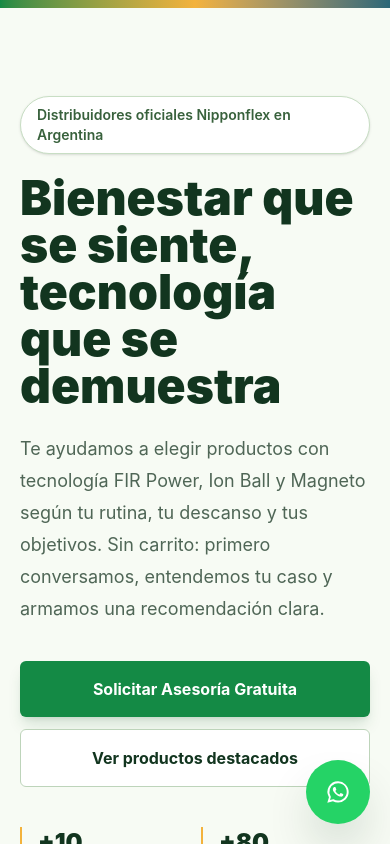
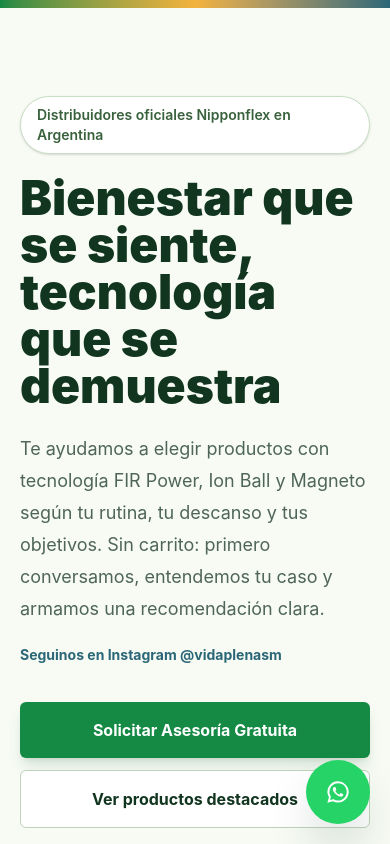
Before and after one commit to matiasvengas12-spec/nipponflex-web, a React (Vite) app: page / in a window 390 px wide. Shown: the top 844 px of the page. Built offline with nearby package versions, Linux system fonts and the light colour scheme.

Commit message:
Add Instagram reference section

```diff
--- a/src/components/landing/HeroSection.jsx
+++ b/src/components/landing/HeroSection.jsx
@@ -1,4 +1,8 @@
-import { buildWhatsAppUrl } from '../../config/contact'
+import {
+  INSTAGRAM_HANDLE,
+  INSTAGRAM_URL,
+  buildWhatsAppUrl,
+} from '../../config/contact'
 
 function HeroSection() {
   return (
@@ -18,6 +22,15 @@ function HeroSection() {
             primero conversamos, entendemos tu caso y armamos una recomendación
             clara.
           </p>
+
+          <a
+            href={INSTAGRAM_URL}
+            target="_blank"
+            rel="noopener noreferrer"
+            className="mt-5 inline-flex text-sm font-bold text-[#2b6777] transition hover:text-[#148a45] focus:outline-none focus:ring-4 focus:ring-[#d9ebd6]"
+          >
+            Seguinos en Instagram {INSTAGRAM_HANDLE}
+          </a>
 
           <div className="mt-9 flex flex-col gap-3 sm:flex-row">
             <a
--- /dev/null
+++ b/src/components/landing/InstagramSection.jsx
@@ -0,0 +1,43 @@
+import { INSTAGRAM_HANDLE, INSTAGRAM_URL } from '../../config/contact'
+
+function InstagramSection() {
+  return (
+    <section className="bg-[#f7fbf4] px-5 py-16 sm:px-8 lg:px-10">
+      <div className="mx-auto grid max-w-7xl items-center gap-8 border-y border-[#dbe6d8] py-12 lg:grid-cols-[0.9fr_1.1fr]">
+        <div>
+          <p className="text-sm font-black uppercase tracking-normal text-[#2b6777]">
+            Comunidad activa
+          </p>
+          <h2 className="mt-3 text-4xl font-black leading-tight text-[#12351f] sm:text-5xl">
+            Seguinos en Instagram para ver productos, rutinas y novedades
+          </h2>
+        </div>
+
+        <div className="rounded-lg border border-[#dbe6d8] bg-white p-6 shadow-sm">
+          <div className="flex flex-col gap-5 sm:flex-row sm:items-center sm:justify-between">
+            <div>
+              <p className="text-lg font-black text-[#12351f]">
+                {INSTAGRAM_HANDLE}
+              </p>
+              <p className="mt-2 max-w-xl text-base leading-7 text-[#5f7165]">
+                Este va a ser el canal de referencia para mostrar contenido,
+                generar confianza y levantar nuevos clientes interesados en
+                bienestar Nipponflex.
+              </p>
+            </div>
+            <a
+              href={INSTAGRAM_URL}
+              target="_blank"
+              rel="noopener noreferrer"
+              className="inline-flex shrink-0 items-center justify-center rounded-md bg-[#2b6777] px-5 py-3 text-sm font-bold text-white transition hover:bg-[#225261] focus:outline-none focus:ring-4 focus:ring-[#b9d9df]"
+            >
+              Ver Instagram
+            </a>
+          </div>
+        </div>
+      </div>
+    </section>
+  )
+}
+
+export default InstagramSection
--- a/src/components/landing/LandingPage.jsx
+++ b/src/components/landing/LandingPage.jsx
@@ -1,5 +1,6 @@
 import FloatingWhatsApp from './FloatingWhatsApp'
 import HeroSection from './HeroSection'
+import InstagramSection from './InstagramSection'
 import ProductCatalog from './ProductCatalog'
 
 function LandingPage() {
@@ -7,6 +8,7 @@ function LandingPage() {
     <main>
       <HeroSection />
       <ProductCatalog />
+      <InstagramSection />
       <FloatingWhatsApp />
     </main>
   )
--- a/src/config/contact.js
+++ b/src/config/contact.js
@@ -1,4 +1,6 @@
 export const WHATSAPP_PHONE = '5491144342188'
+export const INSTAGRAM_URL = 'https://www.instagram.com/vidaplenasm/'
+export const INSTAGRAM_HANDLE = '@vidaplenasm'
 
 export function buildWhatsAppUrl(message) {
   return `https://wa.me/${WHATSAPP_PHONE}?text=${encodeURIComponent(message)}`
```
